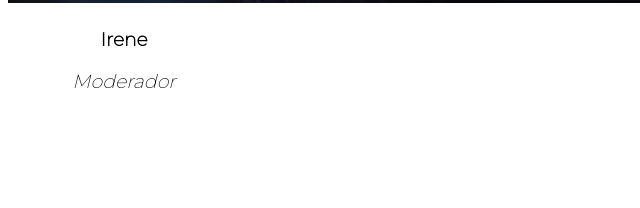
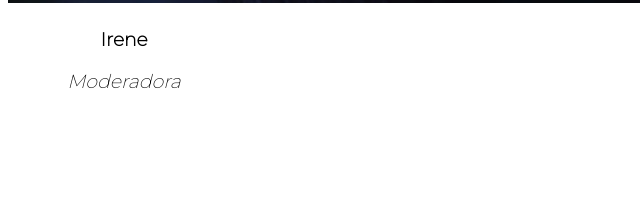
Before and after one commit to kayyra/LasChocobos, a plain HTML site: page index.html in a window 1280 px wide. Shown: the part 3372-3580 px from the top of the page, 0-640 px from the left. Drawn offline with Linux system fonts and the light colour scheme.

Commit message:
he añadido la letra que faltaba

```diff
--- a/index.html
+++ b/index.html
@@ -55,7 +55,7 @@
                         <div class="container">
                             <h3><b>Irene</b></h3>
                             <em>
-                                <p>Moderador</p>
+                                <p>Moderadora</p>
                             </em>
                         </div>
                     </div>
```
